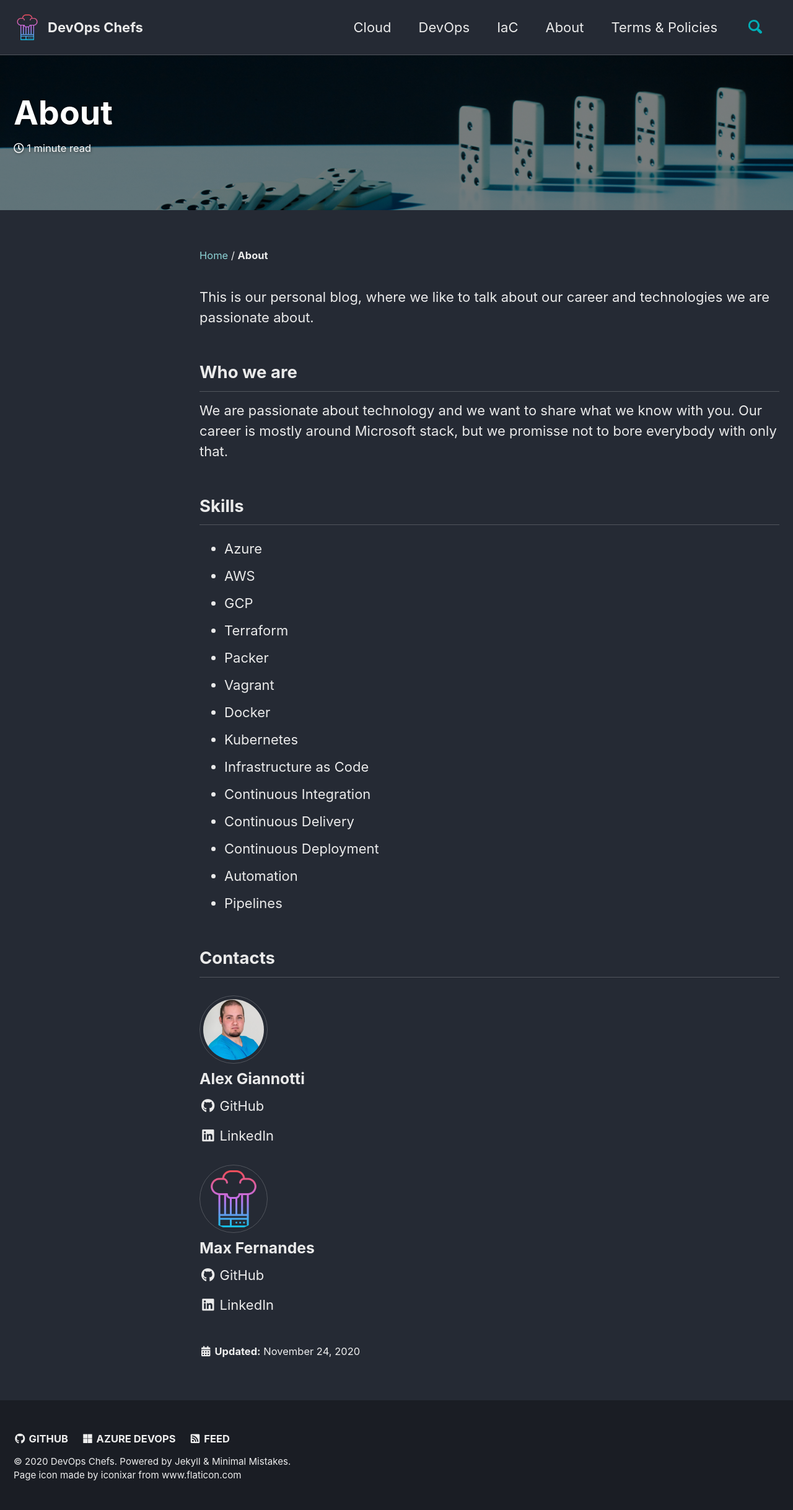
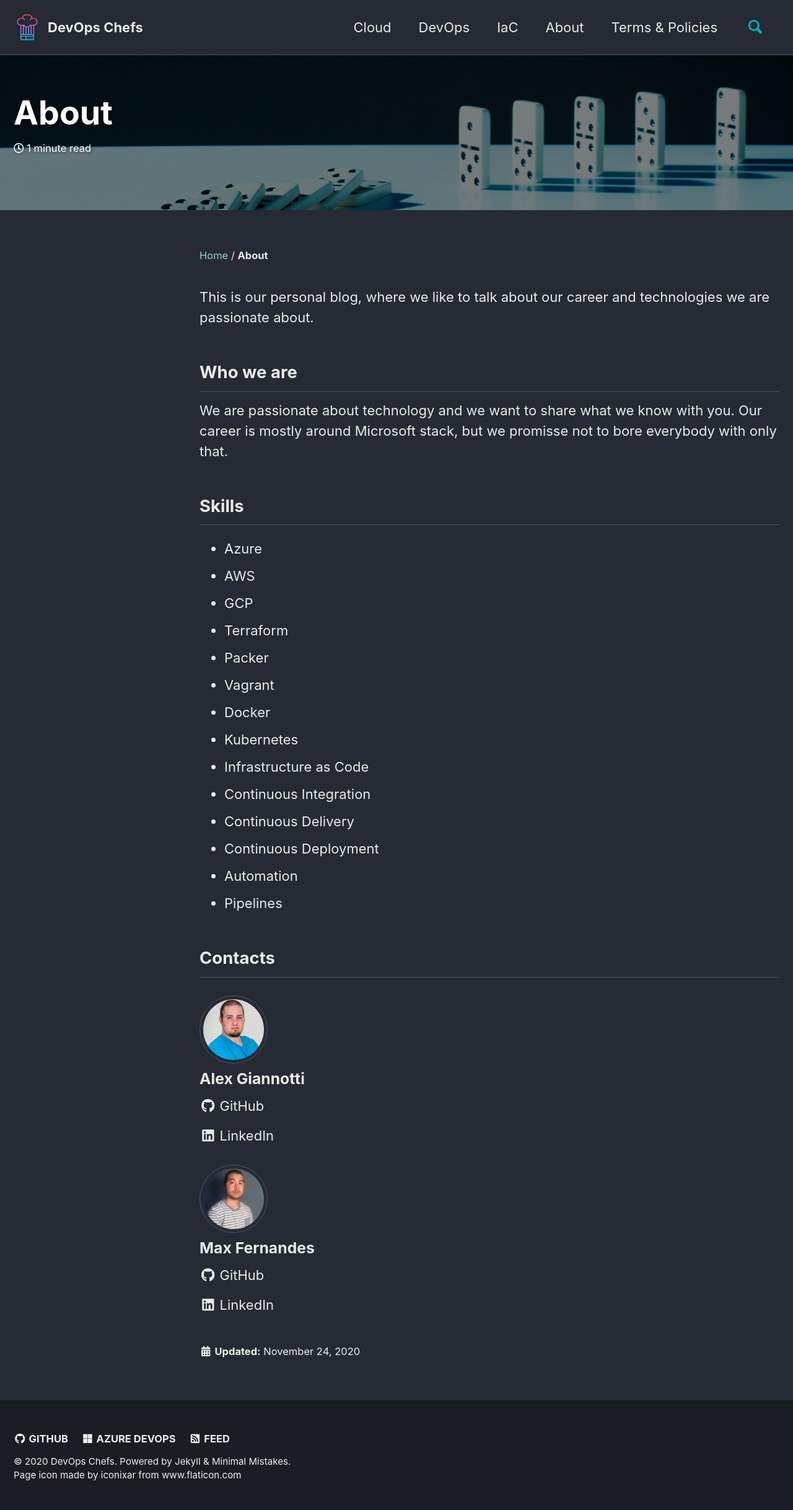
Before and after one commit to devopschefs/blog, a Jekyll site: the page built from _pages/about.md, in a window 1280 px wide. Shown: the whole page at 62% size. Built offline with Jekyll 4.4.1, drawn with Linux system fonts in a browser that asks for light colours; cached includes are drawn as plain includes.

Commit message:
feat: image author max

```diff
--- a/_data/authors.yml
+++ b/_data/authors.yml
@@ -35,7 +35,7 @@
 
 Max Fernandes:
   name             : "Max Fernandes"
-  avatar           : "/assets/images/chef_hat.png" # path of avatar image, e.g. "/assets/images/bio-photo.jpg"
+  avatar           : "/assets/images/max.png" # path of avatar image, e.g. "/assets/images/bio-photo.jpg"
   bio              : "DevOps advocate."
   #location         : "BR"
   #email            :
```
Also changed, not shown: assets/images/max.png (added).
